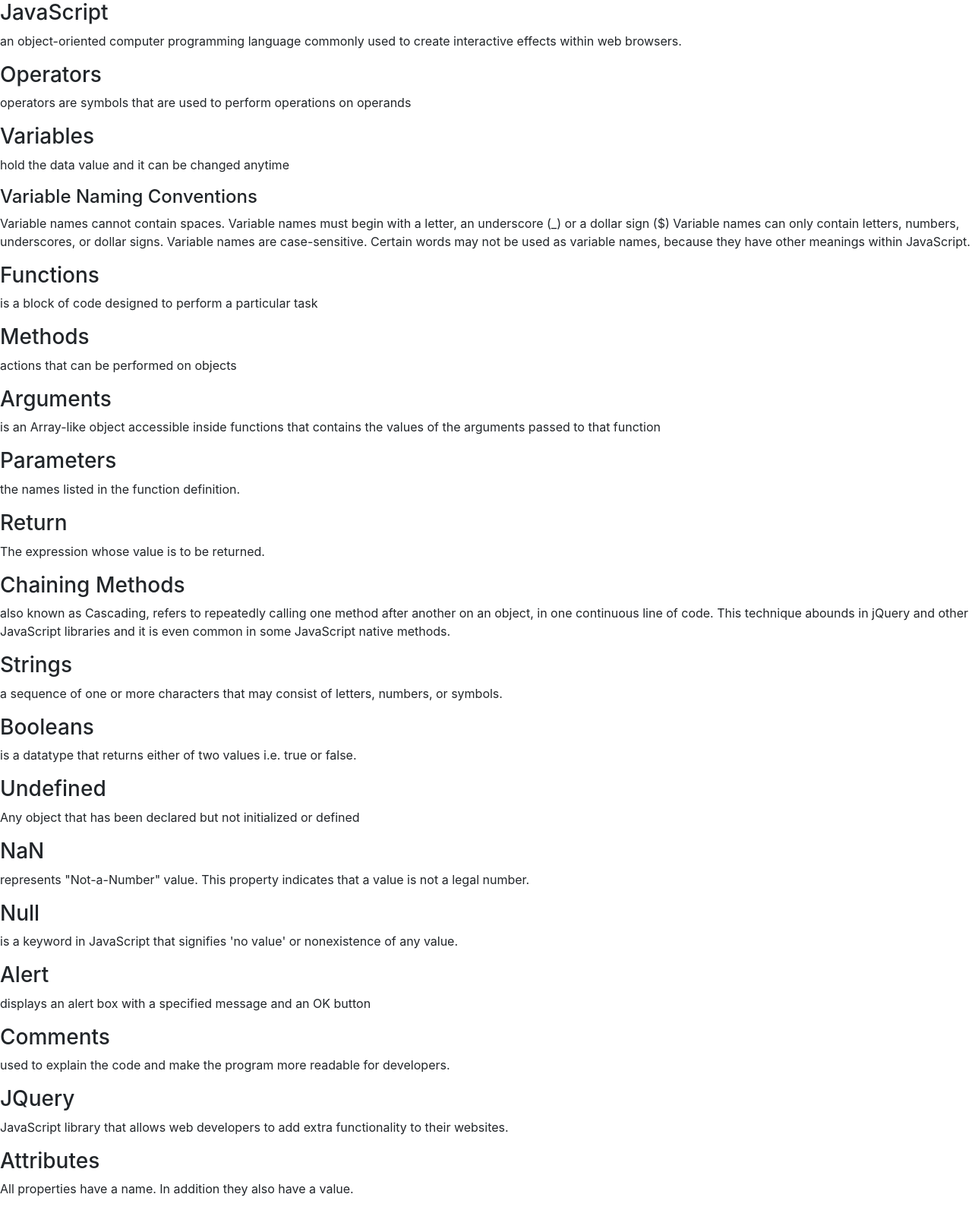
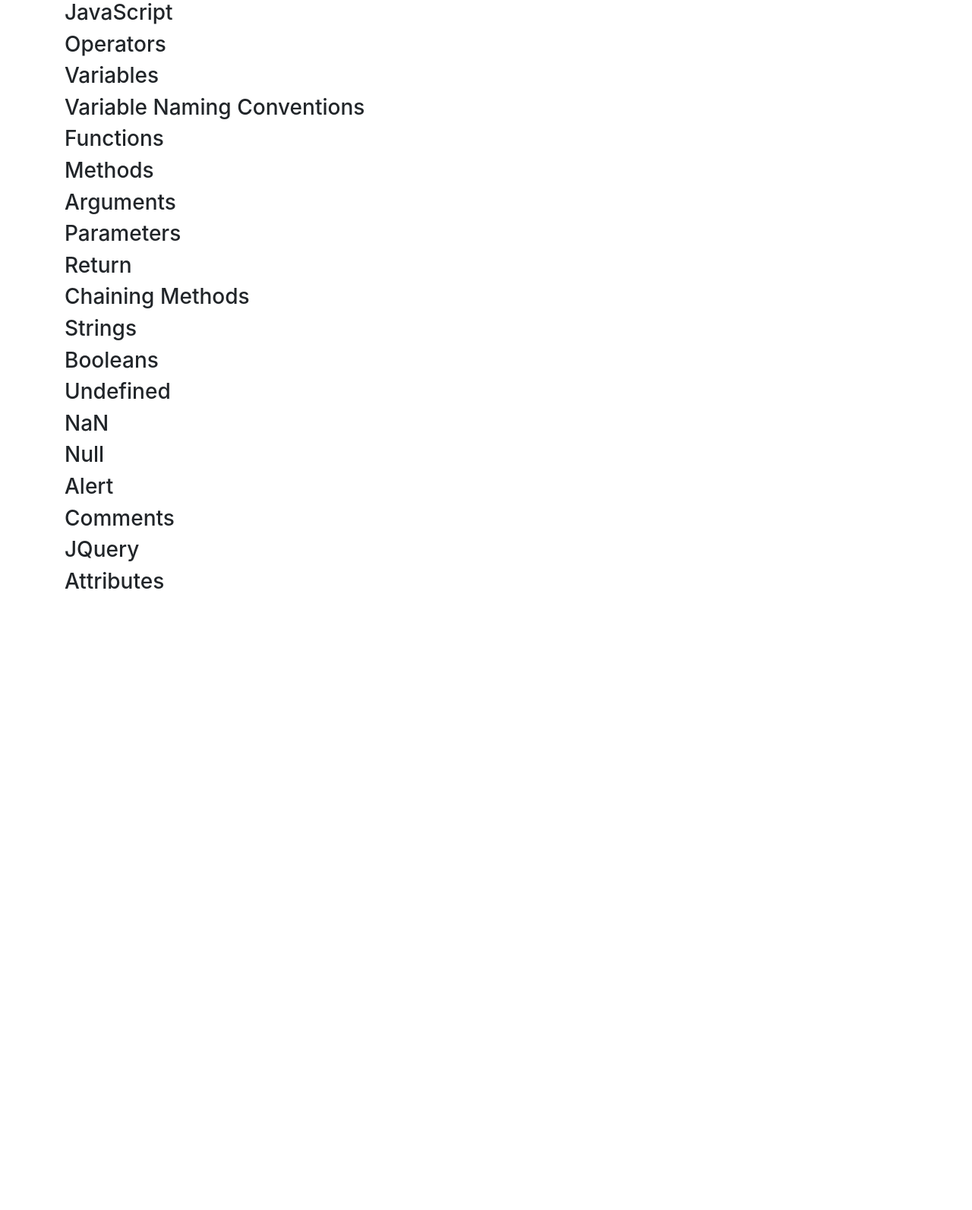
Before and after one commit to JohnNilsOlson/flash-cards, a plain HTML site: page index.html in a window 1280 px wide. Shown: the whole page at 76% size. After the commit the page ends 800 px from the top, so only its background shows below. Drawn offline with nearby package versions, Linux system fonts and the light colour scheme.

Commit message:
Adds scripts for each indvidual h3
Co-Authored by JohnNils Olson johnnils@gmail.com

```diff
--- a/css/styles.css
+++ b/css/styles.css
@@ -0,0 +1,8 @@
+.hidden {
+  display:none;
+}
+
+
+.answer {
+  display:show;
+}
--- a/index.html
+++ b/index.html
@@ -9,52 +9,55 @@
   <script src="js/scripts.js"></script>
   <title>Flash Cards</title>
 </head>
+
 <body>
-  <h3>JavaScript</h3>
-    <p>an object-oriented computer programming language commonly used to create interactive effects within web browsers.</p>
-  <h3>Operators</h3>
-    <p> operators are symbols that are used to perform operations on operands</p>
-  <h3>Variables</h3>
-    <p> hold the data value and it can be changed anytime</p>
-  <h4>Variable Naming Conventions</h4>
-    <p>Variable names cannot contain spaces.
+  <div class="container">
+    <h3 id ="js">JavaScript</h3>
+      <p class="hidden" id ="jsdef">an object-oriented computer programming language commonly used to create interactive effects within web browsers.</p>
+    <h3 id = "op">Operators</h3>
+      <p class="hidden" id ="opdef"> operators are symbols that are used to perform operations on operands</p>
+    <h3 id = "var">Variables</h3>
+      <p class = "hidden" id="vardef"> hold the data value and it can be changed anytime</p>
+    <h3 id="var-nam-conv">Variable Naming Conventions</h3>
+      <p class = "hidden" id = "var-nam-convdef">Variable names cannot contain spaces.
 
-      Variable names must begin with a letter, an underscore (_) or a dollar sign ($)
+    Variable names must begin with a letter, an underscore (_) or a dollar sign ($)
 
-      Variable names can only contain letters, numbers, underscores, or dollar signs.
+    Variable names can only contain letters, numbers, underscores, or dollar signs.
 
-      Variable names are case-sensitive.
+    Variable names are case-sensitive.
 
-      Certain words may not be used as variable names, because they have other meanings within JavaScript.</p>
-    <h3>Functions</h3>
-      <p>is a block of code designed to perform a particular task</p>
-    <h3>Methods</h3>
-      <p>actions that can be performed on objects</p>
-    <h3>Arguments</h3>
-      <p>is an Array-like object accessible inside functions that contains the values of the arguments passed to that function</p>
-    <h3>Parameters</h3>
-      <p>the names listed in the function definition.</p>
-    <h3>Return</h3>
-      <p>The expression whose value is to be returned.</p>
-    <h3>Chaining Methods</h3>
-      <p>also known as Cascading, refers to repeatedly calling one method after another on an object, in one continuous line of code. This technique abounds in jQuery and other JavaScript libraries and it is even common in some JavaScript native methods.</p>
-    <h3>Strings</h3>
-      <p> a sequence of one or more characters that may consist of letters, numbers, or symbols.</p>
-    <h3>Booleans</h3>
-      <p>is a datatype that returns either of two values i.e. true or false.</p>
-    <h3>Undefined</h3>
-      <p>Any object that has been declared but not initialized or defined</p>
-    <h3>NaN</h3>
-      <p>represents "Not-a-Number" value. This property indicates that a value is not a legal number.</p>
-    <h3>Null</h3>
-      <p>is a keyword in JavaScript that signifies 'no value' or nonexistence of any value.</p>
-    <h3>Alert</h3>
-      <p>displays an alert box with a specified message and an OK button</p>
-    <h3>Comments</h3>
-      <p>used to explain the code and make the program more readable for developers.</p>
-    <h3>JQuery</h3>
-      <p>JavaScript library that allows web developers to add extra functionality to their websites.</p>
-    <h3>Attributes</h3>
-      <p>All properties have a name. In addition they also have a value.</p>
+    Certain words may not be used as variable names, because they have other meanings within JavaScript.</p>
+    <h3 id="fun">Functions</h3>
+      <p class="hidden" id="fundef">is a block of code designed to perform a particular task</p>
+    <h3 id="met">Methods</h3>
+      <p class="hidden" id="metdef">actions that can be performed on objects</p>
+    <h3 id="arg">Arguments</h3>
+      <p class="hidden" id="argdef">is an Array-like object accessible inside functions that contains the values of the arguments passed to that function</p>
+    <h3 id="par">Parameters</h3>
+      <p class="hidden" id="pardef">the names listed in the function definition.</p>
+    <h3 id="ret">Return</h3>
+      <p class="hidden" id="retdef">The expression whose value is to be returned.</p>
+    <h3 id ="cha">Chaining Methods</h3>
+      <p class ="hidden" id ="chadef">also known as Cascading, refers to repeatedly calling one method after another on an object, in one continuous line of code. This technique abounds in jQuery and other JavaScript libraries and it is even common in some JavaScript native methods.</p>
+    <h3 class ="str">Strings</h3>
+      <p class ="hidden" id ="strdef"> a sequence of one or more characters that may consist of letters, numbers, or symbols.</p>
+    <h3 id ="boo">Booleans</h3>
+      <p class ="hidden" id ="boodef">is a datatype that returns either of two values i.e. true or false.</p>
+    <h3 id ="und">Undefined</h3>
+      <p class ="hidden" id ="unddef">Any object that has been declared but not initialized or defined</p>
+    <h3 id ="nan">NaN</h3>
+      <p class ="hidden" id ="nandef">represents "Not-a-Number" value. This property indicates that a value is not a legal number.</p>
+    <h3 id ="nul">Null</h3>
+      <p class ="hidden" id ="nuldef">is a keyword in JavaScript that signifies 'no value' or nonexistence of any value.</p>
+    <h3 id ="ale">Alert</h3>
+      <p class="hidden" id ="aledef">displays an alert box with a specified message and an OK button</p>
+    <h3 id ="com">Comments</h3>
+      <p class="hidden" id ="comdef">used to explain the code and make the program more readable for developers.</p>
+    <h3 id ="jqu">JQuery</h3>
+      <p class ="hidden" id ="jqudef">JavaScript library that allows web developers to add extra functionality to their websites.</p>
+    <h3 id ="att">Attributes</h3>
+      <p class ="hidden" id ="attdef">All properties have a name. In addition they also have a value.</p>
+      </div>
 </body>
 </html>
--- a/js/scripts.js
+++ b/js/scripts.js
@@ -0,0 +1,59 @@
+$(document).ready(function(){
+  $("#js").click(function() {
+    $("#jsdef").toggleClass();
+  });
+  $("#op").click(function() {
+    $("#opdef").toggleClass();
+  });
+  $("#var").click(function() {
+    $("#vardef").toggleClass();
+  });
+  $("#var-nam-conv").click(function() {
+    $("#var-nam-convdef").toggleClass();
+  });
+  $("#fun").click(function() {
+    $("#fundef").toggleClass();
+  });
+  $("#met").click(function() {
+    $("#metdef").toggleClass();
+  });
+  $("#arg").click(function() {
+    $("#argdef").toggleClass();
+  });
+  $("#par").click(function() {
+    $("#pardef").toggleClass();
+  });
+  $("#ret").click(function() {
+    $("#retdef").toggleClass();
+  });
+  $("#tha").click(function() {
+    $("#thadef").toggleClass();
+  });
+  $("#str").click(function() {
+    $("#strdef").toggleClass();
+  });
+  $("#boo").click(function() {
+    $("#boodef").toggleClass();
+  });
+  $("#und").click(function() {
+    $("#unddef").toggleClass();
+  });
+  $("#nan").click(function() {
+    $("#nandef").toggleClass();
+  });
+  $("#nul").click(function() {
+    $("#nuldef").toggleClass();
+  });
+  $("#ale").click(function() {
+    $("#aledef").toggleClass();
+  });
+  $("#com").click(function() {
+    $("#comdef").toggleClass();
+  });
+  $("#jqu").click(function() {
+    $("#jqudef").toggleClass();
+  });
+  $("#att").click(function() {
+    $("#attdef").toggleClass();
+  });
+});
```
